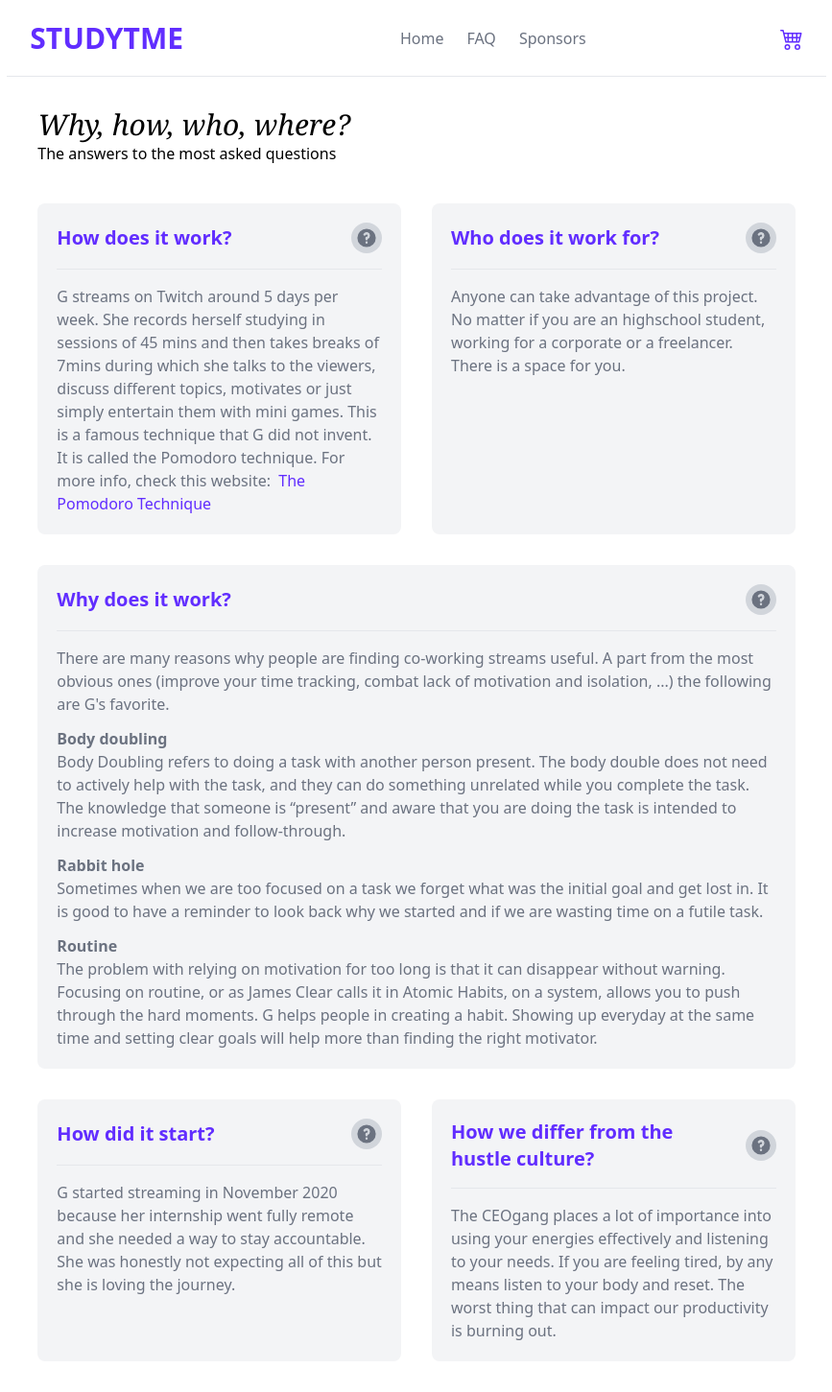
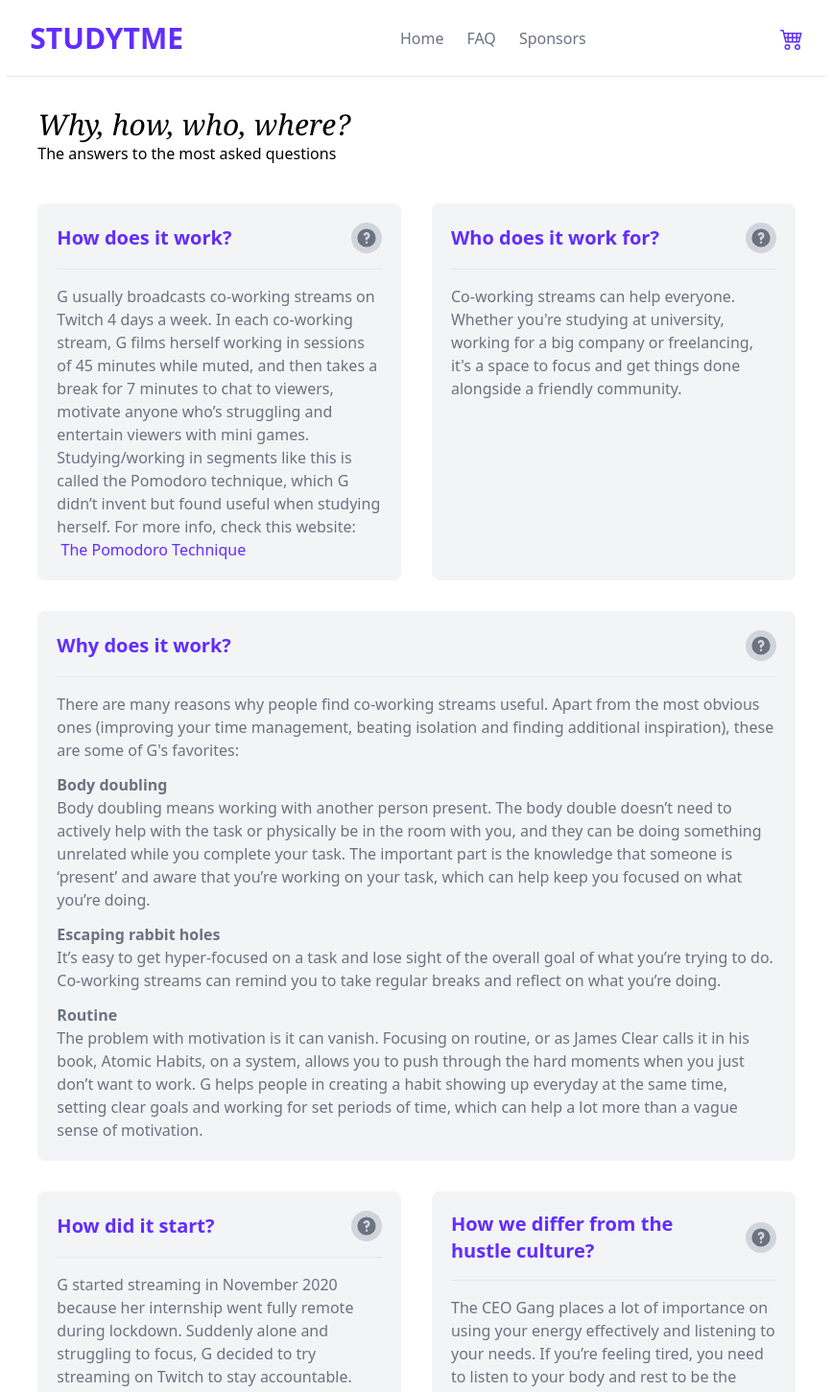
Before and after one commit to studytme/studytme-website, a Next.js app: page /faq in a window 1280 px wide. Shown: the top 1451 px of the page at 96% size, without its empty margins (206-1073 px from the left). Built offline with nearby package versions, Linux system fonts and the light colour scheme.

Commit message:
changes in copy by Jallford

```diff
--- a/src/components/header.tsx
+++ b/src/components/header.tsx
@@ -33,7 +33,7 @@ const Header = () => {
       </ul>
       <NavigationMenu />
 
-      <Link href="https://studytme-shop.fourthwall.com/cart" passHref>
+      <Link href="https://merch.studytme.com" passHref>
         <button>
           <BsCart4 className="w-6 h-6 hover:cursor-pointer fill-twitch-purple hover:fill-twitch-purple-hover" />
         </button>
--- a/src/components/socials.tsx
+++ b/src/components/socials.tsx
@@ -4,28 +4,44 @@ import React from "react";
 
 const Socials = () => (
   <div className="flex items-center pt-6 pb-4 space-x-6">
-    <a href="https://twitter.com/StudyTme" className="text-gray-800 hover:text-twitch-purple">
+    <a
+      href="https://twitter.com/StudyTme"
+      className="text-gray-800 hover:text-twitch-purple"
+      target="_blank"
+      rel="noreferrer"
+    >
       <AiOutlineTwitter className="w-6 h-6" />
     </a>
     <a
       href="https://www.instagram.com/itsstudytme/"
       className="text-gray-800 hover:text-twitch-purple"
+      target="_blank"
+      rel="noreferrer"
     >
       <AiOutlineInstagram className="w-6 h-6" />
     </a>
     <a
       href="https://www.linkedin.com/in/mazzagiulia0/"
       className="text-gray-800 hover:text-twitch-purple"
+      target="_blank"
+      rel="noreferrer"
     >
       <FaLinkedinIn className="w-6 h-6" />
     </a>
     <a
       href="https://www.youtube.com/channel/UCuxc7Lc6Ar076_4MLLHIz6g"
       className="text-gray-800 hover:text-twitch-purple"
+      target="_blank"
+      rel="noreferrer"
     >
       <AiFillYoutube className="w-6 h-6" />
     </a>
-    <a href="https://discord.gg/ceogang" className="text-gray-800 hover:text-twitch-purple">
+    <a
+      href="https://discord.gg/ceogang"
+      className="text-gray-800 hover:text-twitch-purple"
+      target="_blank"
+      rel="noreferrer"
+    >
       <FaDiscord className="w-6 h-6" />
     </a>
   </div>
--- a/src/pages/faq.tsx
+++ b/src/pages/faq.tsx
@@ -16,11 +16,12 @@ export default function About() {
           question="How does it work?"
           answer={
             <>
-              G streams on Twitch around 5 days per week. She records herself studying in sessions
-              of 45 mins and then takes breaks of 7mins during which she talks to the viewers,
-              discuss different topics, motivates or just simply entertain them with mini games.
-              This is a famous technique that G did not invent. It is called the Pomodoro technique.
-              For more info, check this website: &nbsp;
+              G usually broadcasts co-working streams on Twitch 4 days a week. In each co-working
+              stream, G films herself working in sessions of 45 minutes while muted, and then takes
+              a break for 7 minutes to chat to viewers, motivate anyone who{"’"}s struggling and
+              entertain viewers with mini games. Studying/working in segments like this is called
+              the Pomodoro technique, which G didn{"’"}t invent but found useful when studying
+              herself. For more info, check this website: &nbsp;
               <a
                 href="https://todoist.com/productivity-methods/pomodoro-technique"
                 className="text-twitch-purple hover:italic"
@@ -32,8 +33,10 @@ export default function About() {
         />
         <QuestionBox
           question="Who does it work for?"
-          answer="Anyone can take advantage of this project. No matter if you are an highschool
-                student, working for a corporate or a freelancer. There is a space for you."
+          answer="Co-working streams can help everyone.
+          Whether you're studying at university, working for a big company or freelancing,
+          it's a space to focus and get things done alongside a friendly community.
+          "
         />
         <QuestionBox
           className="sm:col-span-2"
@@ -41,31 +44,32 @@ export default function About() {
           answer={
             <>
               <p>
-                There are many reasons why people are finding co-working streams useful. A part from
-                the most obvious ones (improve your time tracking, combat lack of motivation and
-                isolation, ...) the following are G&apos;s favorite.
+                There are many reasons why people find co-working streams useful. Apart from the
+                most obvious ones (improving your time management, beating isolation and finding
+                additional inspiration), these are some of G&apos;s favorites:
               </p>
               <div>
                 <p className="mt-3 font-bold">Body doubling</p>
                 <p>
-                  Body Doubling refers to doing a task with another person present. The body double
-                  does not need to actively help with the task, and they can do something unrelated
-                  while you complete the task. The knowledge that someone is “present” and aware
-                  that you are doing the task is intended to increase motivation and follow-through.
+                  Body doubling means working with another person present. The body double doesn’t
+                  need to actively help with the task or physically be in the room with you, and
+                  they can be doing something unrelated while you complete your task. The important
+                  part is the knowledge that someone is ‘present’ and aware that you’re working on
+                  your task, which can help keep you focused on what you’re doing.
                 </p>
-                <p className="mt-3 font-bold ">Rabbit hole</p>
+                <p className="mt-3 font-bold ">Escaping rabbit holes</p>
                 <p>
-                  Sometimes when we are too focused on a task we forget what was the initial goal
-                  and get lost in. It is good to have a reminder to look back why we started and if
-                  we are wasting time on a futile task.
+                  It’s easy to get hyper-focused on a task and lose sight of the overall goal of
+                  what you’re trying to do. Co-working streams can remind you to take regular breaks
+                  and reflect on what you’re doing.
                 </p>
                 <p className="mt-3 font-bold">Routine</p>
                 <p>
-                  The problem with relying on motivation for too long is that it can disappear
-                  without warning. Focusing on routine, or as James Clear calls it in Atomic Habits,
-                  on a system, allows you to push through the hard moments. G helps people in
-                  creating a habit. Showing up everyday at the same time and setting clear goals
-                  will help more than finding the right motivator.
+                  The problem with motivation is it can vanish. Focusing on routine, or as James
+                  Clear calls it in his book, Atomic Habits, on a system, allows you to push through
+                  the hard moments when you just don’t want to work. G helps people in creating a
+                  habit showing up everyday at the same time, setting clear goals and working for
+                  set periods of time, which can help a lot more than a vague sense of motivation.
                 </p>
               </div>
             </>
@@ -73,15 +77,19 @@ export default function About() {
         />
         <QuestionBox
           question="How did it start?"
-          answer="G started streaming in November 2020 because her internship went fully remote and she
-          needed a way to stay accountable. She was honestly not expecting all of this but she
-          is loving the journey."
+          answer="G started streaming in November 2020 because her internship went fully remote during lockdown. Suddenly alone and struggling to focus, G decided to try streaming on Twitch to stay accountable. StudyTme’s popularity was totally unexpected, but G is loving the journey!
+          "
         />
         <QuestionBox
           question="How we differ from the hustle culture?"
-          answer="The CEOgang places a lot of importance into using your energies effectively and
-          listening to your needs. If you are feeling tired, by any means listen to your body
-          and reset. The worst thing that can impact our productivity is burning out."
+          answer="The CEO Gang places a lot of importance on using your energy effectively and listening to your needs. If you’re feeling tired, you need to listen to your body and rest to be the most effective you can be. Burning out is one of the worst ways people lose their productivity - you can’t ‘hustle’ if you’re too tired to function.
+          "
+        />
+        <QuestionBox
+          question="What does CEOgang mean?"
+          answer="Being a CEO (Chief Executive Officer) literally means to be ultimately responsible
+          for taking managerial decisions of a company. The idea is that we the CEOgang are concious of
+          being the final responsible of our lifes, but also of the reality we live in."
         />
       </div>
     </div>
--- a/src/pages/sponsors.tsx
+++ b/src/pages/sponsors.tsx
@@ -79,7 +79,7 @@ const Sponsors = () => (
       </div>
     </SponsorSection>
 
-    <SponsorSection header="Others about StudyTme">
+    <SponsorSection header="StudyTme in the media">
       <div className="flex flex-col mb-20">
         <img src="/images/lifewireLogo.svg" className="h-6 mb-2 sm:mr-1" alt="LifeWire logo" />
         <Link
```
Also changed, not shown: src/pages/index.tsx (+35 -27 lines).
